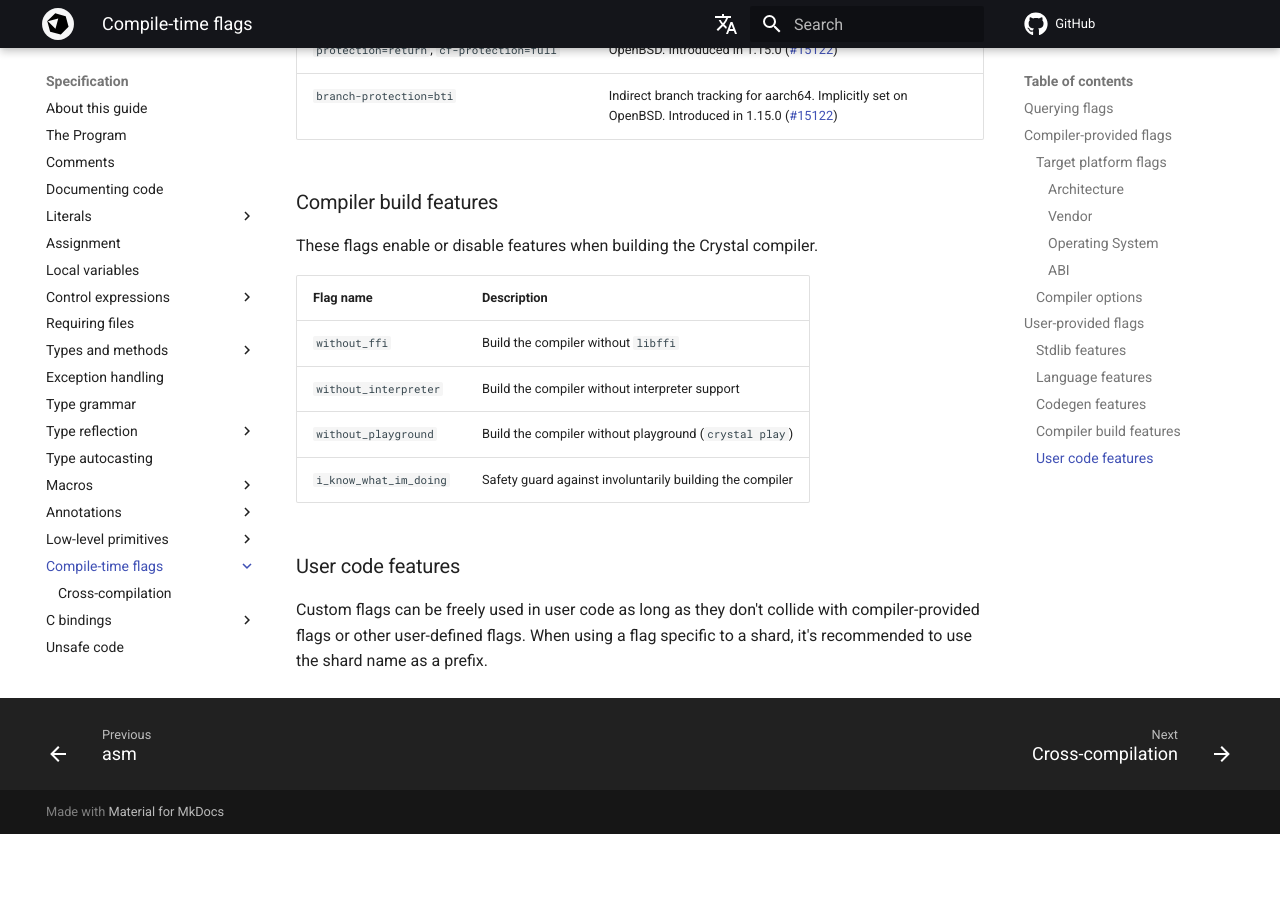
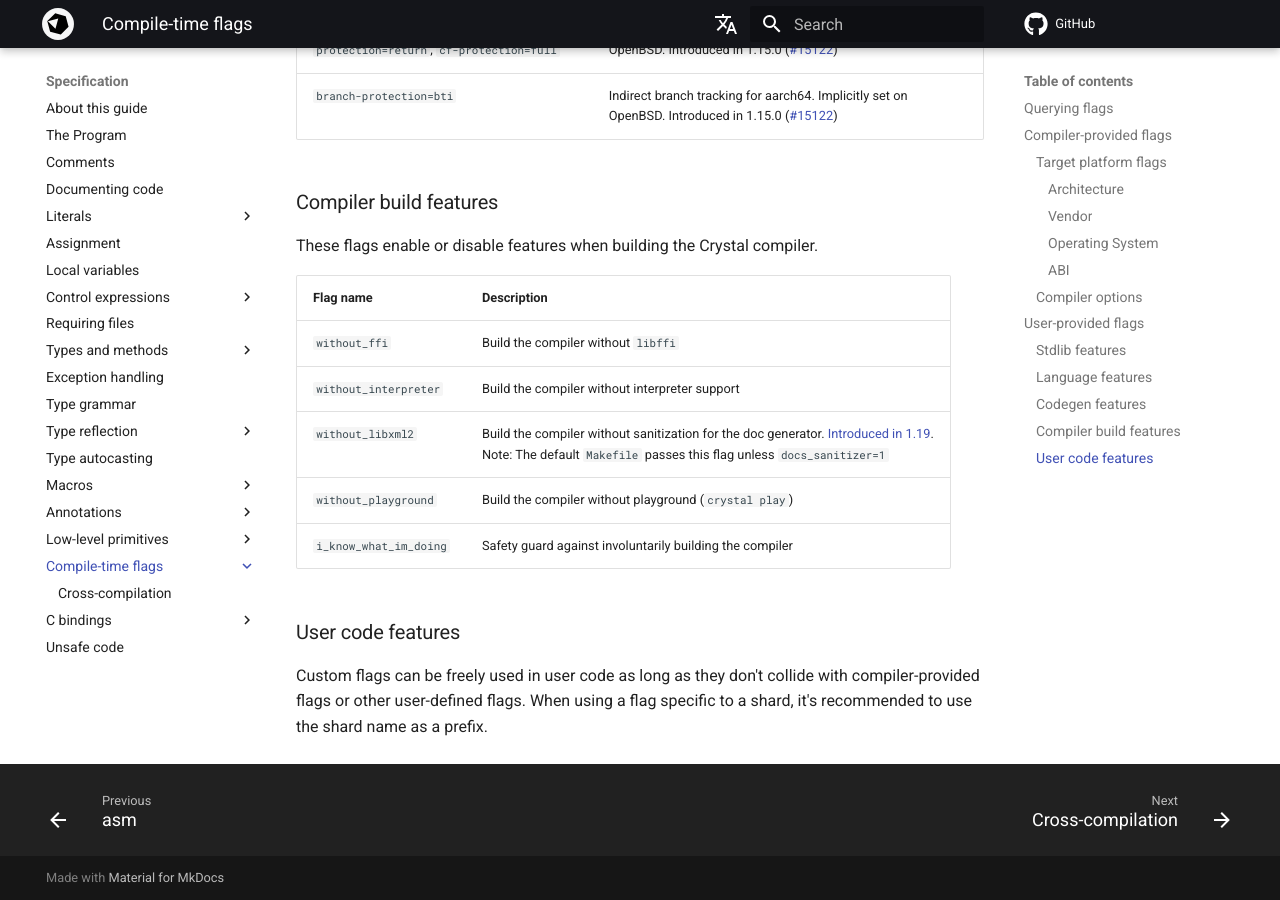
Before and after one commit to crystal-lang/crystal-book, an MkDocs documentation site: the page built from docs/syntax_and_semantics/compile_time_flags.md, in a window 1280 px wide and 900 px high, scrolled down 5362 px. Built offline with MkDocs 1.6.1 and Material for MkDocs 9.7.7, drawn with Linux system fonts in a browser that asks for light colours; nearby versions of some CDN libraries; library files that are not in the unit come from our copies; comment, search, counter and statistics services are not loaded; the version menu is left out; before the commit the page ends 6196 px from its top, so only the background shows below that.

Commit message:
Add flag `without_libxml2` (#851)
Introduced in crystal-lang/crystal#14646

```diff
--- a/docs/syntax_and_semantics/compile_time_flags.md
+++ b/docs/syntax_and_semantics/compile_time_flags.md
@@ -174,6 +174,7 @@ These flags enable or disable features when building the Crystal compiler.
 |-----------|-------------|
 | `without_ffi`     | Build the compiler without `libffi` |
 | `without_interpreter`  | Build the compiler without interpreter support |
+| `without_libxml2`       | Build the compiler without sanitization for the doc generator. [Introduced in 1.19](https://github.com/crystal-lang/crystal/pull/14646).<br> Note: The default `Makefile` passes this flag unless `docs_sanitizer=1` |
 | `without_playground` | Build the compiler without playground (`crystal play`) |
 | `i_know_what_im_doing` | Safety guard against involuntarily building the compiler |
 
```
